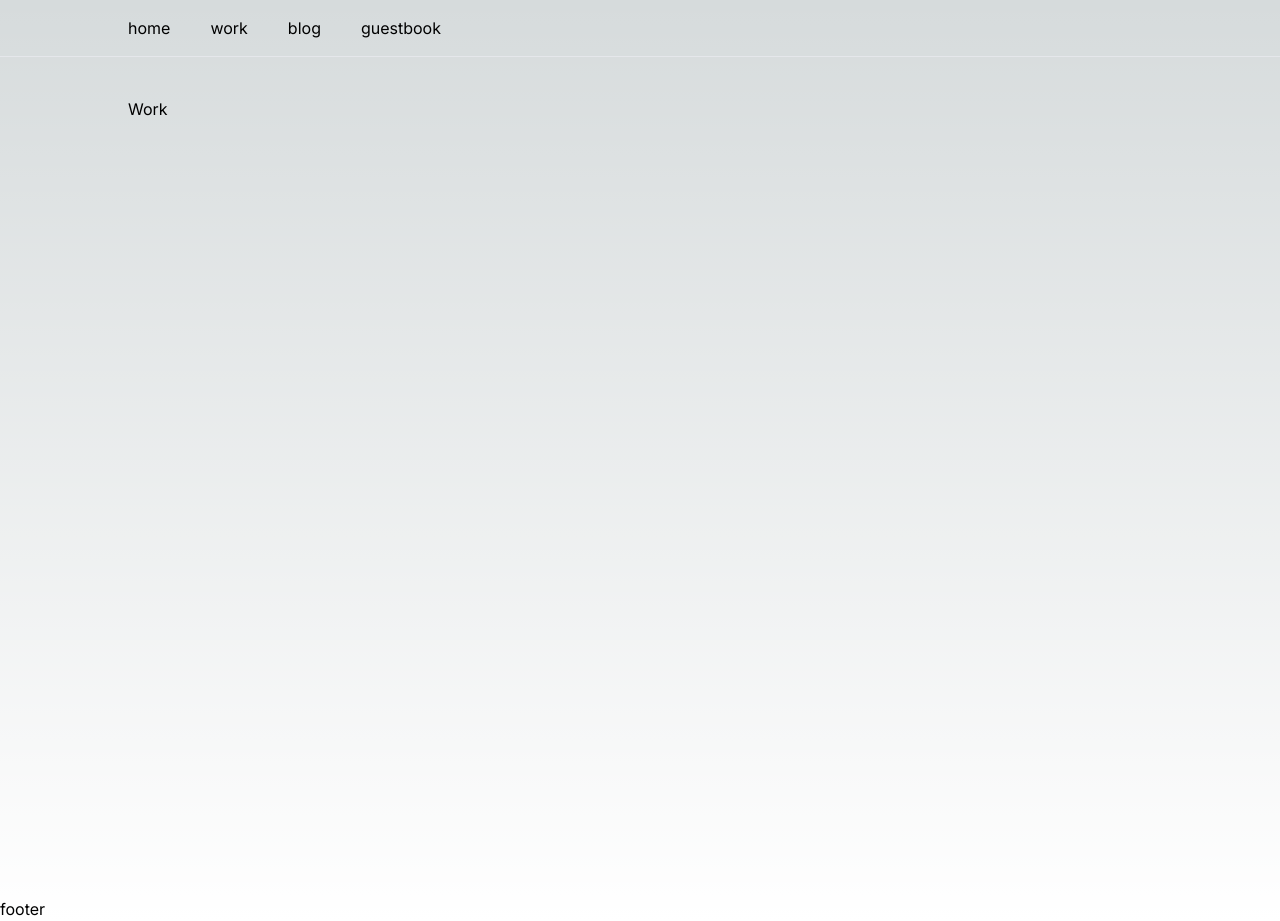
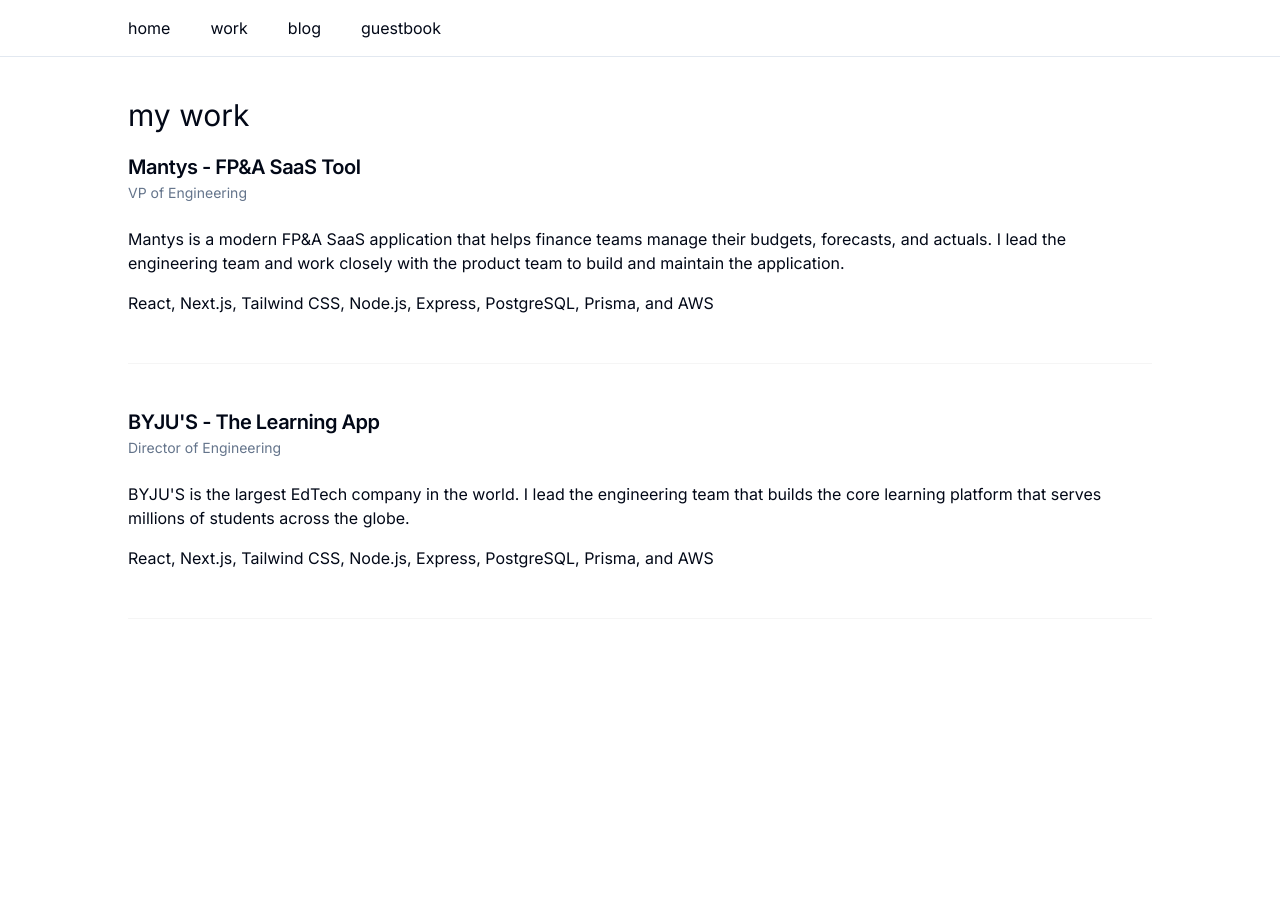
Before and after one commit to Thirunavukkarasu/thiru.site, a Next.js app: page /work in a window 1280 px wide. After the commit the page ends 897 px from the top, so only its background shows below. Built offline with nearby package versions, Linux system fonts and the light colour scheme.

Commit message:
added work page

```diff
--- a/src/app/globals.css
+++ b/src/app/globals.css
@@ -2,32 +2,68 @@
 @tailwind components;
 @tailwind utilities;
 
-:root {
-  --foreground-rgb: 0, 0, 0;
-  --background-start-rgb: 214, 219, 220;
-  --background-end-rgb: 255, 255, 255;
-}
+@layer base {
+  :root {
+    --background: 0 0% 100%;
+    --foreground: 222.2 84% 4.9%;
+    --card: 0 0% 100%;
+    --card-foreground: 222.2 84% 4.9%;
+    --popover: 0 0% 100%;
+    --popover-foreground: 222.2 84% 4.9%;
+    --primary: 222.2 47.4% 11.2%;
+    --primary-foreground: 210 40% 98%;
+    --secondary: 210 40% 96.1%;
+    --secondary-foreground: 222.2 47.4% 11.2%;
+    --muted: 210 40% 96.1%;
+    --muted-foreground: 215.4 16.3% 46.9%;
+    --accent: 210 40% 96.1%;
+    --accent-foreground: 222.2 47.4% 11.2%;
+    --destructive: 0 84.2% 60.2%;
+    --destructive-foreground: 210 40% 98%;
+    --border: 214.3 31.8% 91.4%;
+    --input: 214.3 31.8% 91.4%;
+    --ring: 222.2 84% 4.9%;
+    --radius: 0.5rem;
+    --chart-1: 12 76% 61%;
+    --chart-2: 173 58% 39%;
+    --chart-3: 197 37% 24%;
+    --chart-4: 43 74% 66%;
+    --chart-5: 27 87% 67%;
+  }
 
-@media (prefers-color-scheme: dark) {
-  :root {
-    --foreground-rgb: 255, 255, 255;
-    --background-start-rgb: 0, 0, 0;
-    --background-end-rgb: 0, 0, 0;
+  .dark {
+    --background: 222.2 84% 4.9%;
+    --foreground: 210 40% 98%;
+    --card: 222.2 84% 4.9%;
+    --card-foreground: 210 40% 98%;
+    --popover: 222.2 84% 4.9%;
+    --popover-foreground: 210 40% 98%;
+    --primary: 210 40% 98%;
+    --primary-foreground: 222.2 47.4% 11.2%;
+    --secondary: 217.2 32.6% 17.5%;
+    --secondary-foreground: 210 40% 98%;
+    --muted: 217.2 32.6% 17.5%;
+    --muted-foreground: 215 20.2% 65.1%;
+    --accent: 217.2 32.6% 17.5%;
+    --accent-foreground: 210 40% 98%;
+    --destructive: 0 62.8% 30.6%;
+    --destructive-foreground: 210 40% 98%;
+    --border: 217.2 32.6% 17.5%;
+    --input: 217.2 32.6% 17.5%;
+    --ring: 212.7 26.8% 83.9%;
+    --chart-1: 220 70% 50%;
+    --chart-2: 160 60% 45%;
+    --chart-3: 30 80% 55%;
+    --chart-4: 280 65% 60%;
+    --chart-5: 340 75% 55%;
   }
 }
 
-body {
-  color: rgb(var(--foreground-rgb));
-  background: linear-gradient(
-      to bottom,
-      transparent,
-      rgb(var(--background-end-rgb))
-    )
-    rgb(var(--background-start-rgb));
-}
-
-@layer utilities {
-  .text-balance {
-    text-wrap: balance;
+@layer base {
+  * {
+    @apply border-border;
+  }
+  body {
+    @apply bg-background text-foreground;
   }
 }
--- a/src/app/layout.tsx
+++ b/src/app/layout.tsx
@@ -1,8 +1,8 @@
 import type { Metadata } from "next";
 import { Inter } from "next/font/google";
+import Navbar from "@/components/navbar";
+import Footer from "@/components/footer";
 import "./globals.css";
-import Navbar from "@/ui/navbar";
-import Footer from "@/ui/footer";
 
 const inter = Inter({ subsets: ["latin"] });
 
@@ -36,12 +36,11 @@
   children: React.ReactNode;
 }>) {
   return (
-    <html lang="en">
+    <html lang="en" suppressHydrationWarning>
       <body className={inter.className}>
         <Navbar />
         <div className="mb-10 border-b"></div>
         <div className="mx-auto min-h-screen max-w-5xl">{children}</div>
-        <Footer />
       </body>
     </html>
   );
--- a/src/app/page.tsx
+++ b/src/app/page.tsx
@@ -1,4 +1,4 @@
-import { GitHubIcon, TwitterIcon, YoutubeIcon } from "@/ui/icons";
+import { GitHubIcon, TwitterIcon, YoutubeIcon } from "@/components/icons";
 
 export default function Home() {
   return (
--- a/src/app/work/page.tsx
+++ b/src/app/work/page.tsx
@@ -1,9 +1,60 @@
+import {
+  Card,
+  CardContent,
+  CardDescription,
+  CardHeader,
+  CardTitle,
+} from "@/components/ui/card";
 import React from "react";
+
+const data = [
+  {
+    title: "Mantys - FP&A SaaS Tool",
+    description: "VP of Engineering",
+    link: "https://mantys.io",
+    content: {
+      summary:
+        "Mantys is a modern FP&A SaaS application that helps finance teams manage their budgets, forecasts, and actuals. I lead the engineering team and work closely with the product team to build and maintain the application.",
+      technologies:
+        "React, Next.js, Tailwind CSS, Node.js, Express, PostgreSQL, Prisma, and AWS",
+    },
+  },
+  {
+    title: " BYJU'S - The Learning App",
+    description: "Director of Engineering",
+    link: "https://byjus.com",
+    content: {
+      summary:
+        "BYJU'S is the largest EdTech company in the world. I lead the engineering team that builds the core learning platform that serves millions of students across the globe.",
+      technologies:
+        "React, Next.js, Tailwind CSS, Node.js, Express, PostgreSQL, Prisma, and AWS",
+    },
+  },
+];
 
 export default function page() {
   return (
     <>
-      <div>Work</div>
+      <h1 className="text-3xl">my work</h1>
+      {data.map((item, index) => (
+        <>
+          <div key={index} className="mb-4 border-0 shadow-none m-0">
+            <div className="flex flex-col space-y-1.5 py-6">
+              <h3 className="text-xl font-semibold leading-none tracking-tight">
+                <a href={item.link}>{item.title}</a>
+              </h3>
+              <div className="text-sm text-muted-foreground">
+                {item.description}
+              </div>
+            </div>
+            <div className="py-6 pt-0 space-y-4">
+              <p>{item.content.summary}</p>
+              <p>{item.content.technologies}</p>
+            </div>
+          </div>
+          <hr className="my-6 border-neutral-100 dark:border-neutral-800" />
+        </>
+      ))}
     </>
   );
 }
--- /dev/null
+++ b/src/components/ui/card.tsx
@@ -0,0 +1,79 @@
+import * as React from "react"
+
+import { cn } from "@/lib/utils"
+
+const Card = React.forwardRef<
+  HTMLDivElement,
+  React.HTMLAttributes<HTMLDivElement>
+>(({ className, ...props }, ref) => (
+  <div
+    ref={ref}
+    className={cn(
+      "rounded-lg border bg-card text-card-foreground shadow-sm",
+      className
+    )}
+    {...props}
+  />
+))
+Card.displayName = "Card"
+
+const CardHeader = React.forwardRef<
+  HTMLDivElement,
+  React.HTMLAttributes<HTMLDivElement>
+>(({ className, ...props }, ref) => (
+  <div
+    ref={ref}
+    className={cn("flex flex-col space-y-1.5 p-6", className)}
+    {...props}
+  />
+))
+CardHeader.displayName = "CardHeader"
+
+const CardTitle = React.forwardRef<
+  HTMLParagraphElement,
+  React.HTMLAttributes<HTMLHeadingElement>
+>(({ className, ...props }, ref) => (
+  <h3
+    ref={ref}
+    className={cn(
+      "text-2xl font-semibold leading-none tracking-tight",
+      className
+    )}
+    {...props}
+  />
+))
+CardTitle.displayName = "CardTitle"
+
+const CardDescription = React.forwardRef<
+  HTMLParagraphElement,
+  React.HTMLAttributes<HTMLParagraphElement>
+>(({ className, ...props }, ref) => (
+  <p
+    ref={ref}
+    className={cn("text-sm text-muted-foreground", className)}
+    {...props}
+  />
+))
+CardDescription.displayName = "CardDescription"
+
+const CardContent = React.forwardRef<
+  HTMLDivElement,
+  React.HTMLAttributes<HTMLDivElement>
+>(({ className, ...props }, ref) => (
+  <div ref={ref} className={cn("p-6 pt-0", className)} {...props} />
+))
+CardContent.displayName = "CardContent"
+
+const CardFooter = React.forwardRef<
+  HTMLDivElement,
+  React.HTMLAttributes<HTMLDivElement>
+>(({ className, ...props }, ref) => (
+  <div
+    ref={ref}
+    className={cn("flex items-center p-6 pt-0", className)}
+    {...props}
+  />
+))
+CardFooter.displayName = "CardFooter"
+
+export { Card, CardHeader, CardFooter, CardTitle, CardDescription, CardContent }
--- /dev/null
+++ b/src/lib/utils.ts
@@ -0,0 +1,6 @@
+import { type ClassValue, clsx } from "clsx"
+import { twMerge } from "tailwind-merge"
+
+export function cn(...inputs: ClassValue[]) {
+  return twMerge(clsx(inputs))
+}
--- a/tailwind.config.ts
+++ b/tailwind.config.ts
@@ -1,21 +1,79 @@
-import type { Config } from "tailwindcss";
+import type { Config } from "tailwindcss"
 
-const config: Config = {
+const config = {
+  darkMode: ["class"],
   content: [
-    "./src/pages/**/*.{js,ts,jsx,tsx,mdx}",
-    "./src/components/**/*.{js,ts,jsx,tsx,mdx}",
-    "./src/app/**/*.{js,ts,jsx,tsx,mdx}",
-    "./src/ui/**/*.{js,ts,jsx,tsx,mdx}",
+    './src/components/**/*.{ts,tsx}',
+    './src/app/**/*.{ts,tsx}',
+    './src/**/*.{ts,tsx}',
   ],
+  prefix: "",
   theme: {
+    container: {
+      center: true,
+      padding: "2rem",
+      screens: {
+        "2xl": "1400px",
+      },
+    },
     extend: {
-      backgroundImage: {
-        "gradient-radial": "radial-gradient(var(--tw-gradient-stops))",
-        "gradient-conic":
-          "conic-gradient(from 180deg at 50% 50%, var(--tw-gradient-stops))",
+      colors: {
+        border: "hsl(var(--border))",
+        input: "hsl(var(--input))",
+        ring: "hsl(var(--ring))",
+        background: "hsl(var(--background))",
+        foreground: "hsl(var(--foreground))",
+        primary: {
+          DEFAULT: "hsl(var(--primary))",
+          foreground: "hsl(var(--primary-foreground))",
+        },
+        secondary: {
+          DEFAULT: "hsl(var(--secondary))",
+          foreground: "hsl(var(--secondary-foreground))",
+        },
+        destructive: {
+          DEFAULT: "hsl(var(--destructive))",
+          foreground: "hsl(var(--destructive-foreground))",
+        },
+        muted: {
+          DEFAULT: "hsl(var(--muted))",
+          foreground: "hsl(var(--muted-foreground))",
+        },
+        accent: {
+          DEFAULT: "hsl(var(--accent))",
+          foreground: "hsl(var(--accent-foreground))",
+        },
+        popover: {
+          DEFAULT: "hsl(var(--popover))",
+          foreground: "hsl(var(--popover-foreground))",
+        },
+        card: {
+          DEFAULT: "hsl(var(--card))",
+          foreground: "hsl(var(--card-foreground))",
+        },
+      },
+      borderRadius: {
+        lg: "var(--radius)",
+        md: "calc(var(--radius) - 2px)",
+        sm: "calc(var(--radius) - 4px)",
+      },
+      keyframes: {
+        "accordion-down": {
+          from: { height: "0" },
+          to: { height: "var(--radix-accordion-content-height)" },
+        },
+        "accordion-up": {
+          from: { height: "var(--radix-accordion-content-height)" },
+          to: { height: "0" },
+        },
+      },
+      animation: {
+        "accordion-down": "accordion-down 0.2s ease-out",
+        "accordion-up": "accordion-up 0.2s ease-out",
       },
     },
   },
-  plugins: [],
-};
-export default config;
+  plugins: [require("tailwindcss-animate")],
+} satisfies Config
+
+export default config
```
Also changed, not shown: package.json (+6 -1 lines), components.json (added), src/components/footer.tsx (renamed from src/ui/footer.tsx), src/components/icons.tsx (renamed from src/ui/icons.tsx), src/components/navbar.tsx (renamed from src/ui/navbar.tsx), 1 other file (tests, documents, lock files or other folders).
